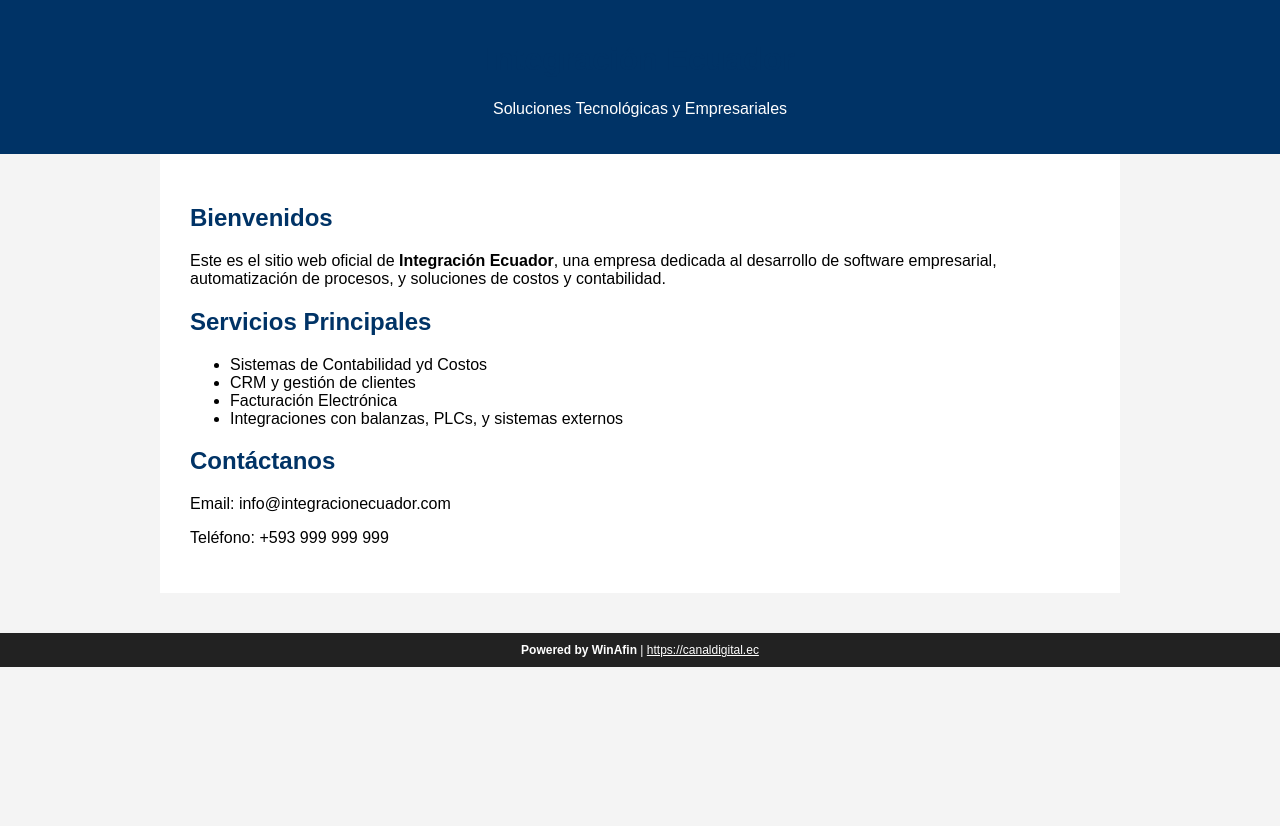
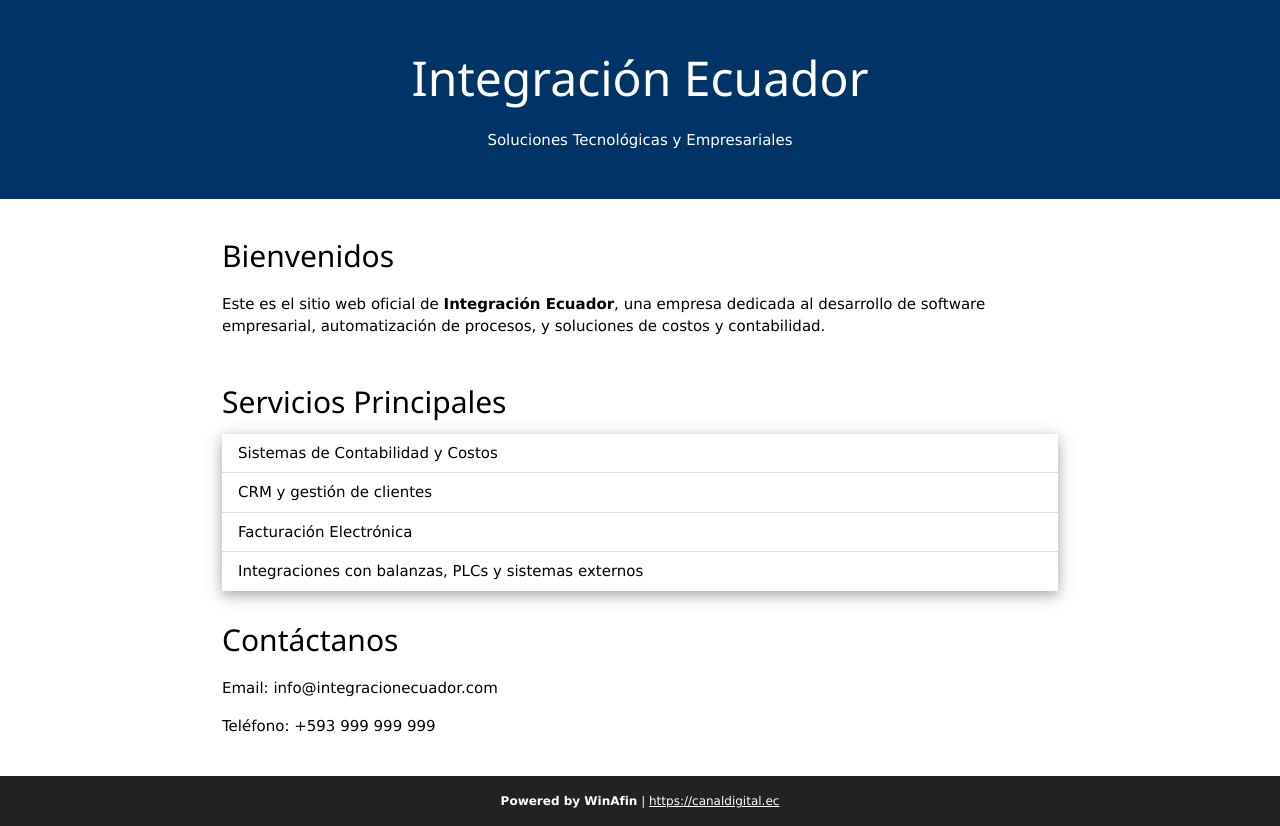
Before and after one commit to crmwinafin/IntegracionEcuador, a plain HTML site: page index.html in a window 1280 px wide. Before the commit the page ends 800 px from the top, so only its background shows below. Drawn offline with nearby package versions, Linux system fonts and the light colour scheme.

Commit message:
Update index.html

```diff
--- a/index.html
+++ b/index.html
@@ -2,66 +2,59 @@
 <html lang="es">
 <head>
   <meta charset="UTF-8">
+  <title>Integración Ecuador</title>
   <meta name="viewport" content="width=device-width, initial-scale=1">
-  <title>Integración Ecuador</title>
+  <link rel="stylesheet" href="https://www.w3schools.com/w3css/4/w3.css">
   <style>
-    body {
-      font-family: Arial, sans-serif;
-      background: #f4f4f4;
-      margin: 0;
-      padding: 0;
-    }
-    header {
+    .header {
       background-color: #003366;
       color: white;
-      padding: 20px 0;
-      text-align: center;
     }
-    main {
-      padding: 30px;
-      max-width: 900px;
-      margin: auto;
-      background-color: white;
-    }
-    h1, h2 {
-      color: #003366;
-    }
-    footer {
-      text-align: center;
-      font-size: 12px;
+    .footer {
       background-color: #222;
       color: white;
-      padding: 10px;
-      margin-top: 40px;
+      font-size: 12px;
     }
   </style>
 </head>
 <body>
 
-<header>
-  <h1>Integración Ecuador</h1>
+<!-- Encabezado -->
+<header class="w3-container header w3-center w3-padding-32">
+  <h1 class="w3-xxxlarge">Integración Ecuador</h1>
   <p>Soluciones Tecnológicas y Empresariales</p>
 </header>
 
-<main>
+<!-- Contenido principal -->
+<div class="w3-content w3-padding" style="max-width:900px">
+
+  <section class="w3-container w3-margin-top">
     <h2>Bienvenidos</h2>
     <p>Este es el sitio web oficial de <strong>Integración Ecuador</strong>, una empresa dedicada al desarrollo de software empresarial, automatización de procesos, y soluciones de costos y contabilidad.</p>
+  </section>
 
+  <section class="w3-container w3-margin-top">
     <h2>Servicios Principales</h2>
-  <ul>
-    <li>Sistemas de Contabilidad yd Costos</li>
+    <ul class="w3-ul w3-card-4">
+      <li>Sistemas de Contabilidad y Costos</li>
       <li>CRM y gestión de clientes</li>
       <li>Facturación Electrónica</li>
-    <li>Integraciones con balanzas, PLCs, y sistemas externos</li>
+      <li>Integraciones con balanzas, PLCs y sistemas externos</li>
     </ul>
+  </section>
 
+  <section class="w3-container w3-margin-top">
     <h2>Contáctanos</h2>
     <p>Email: info@integracionecuador.com</p>
     <p>Teléfono: +593 999 999 999</p>
-</main>
+  </section>
 
-<footer>
-  <b>Powered by WinAfin</b> | <a href="https://canaldigital.ec" style="color:white;">https://canaldigital.ec</a>
+</div>
+
+<!-- Pie de página -->
+<footer class="w3-container footer w3-center w3-padding-16 w3-margin-top">
+  <b>Powered by WinAfin</b> |
+  <a href="https://canaldigital.ec" style="color:white;">https://canaldigital.ec</a>
 </footer>
 
 </body>
```
Lines whose indentation alone changed are shown as unchanged.
